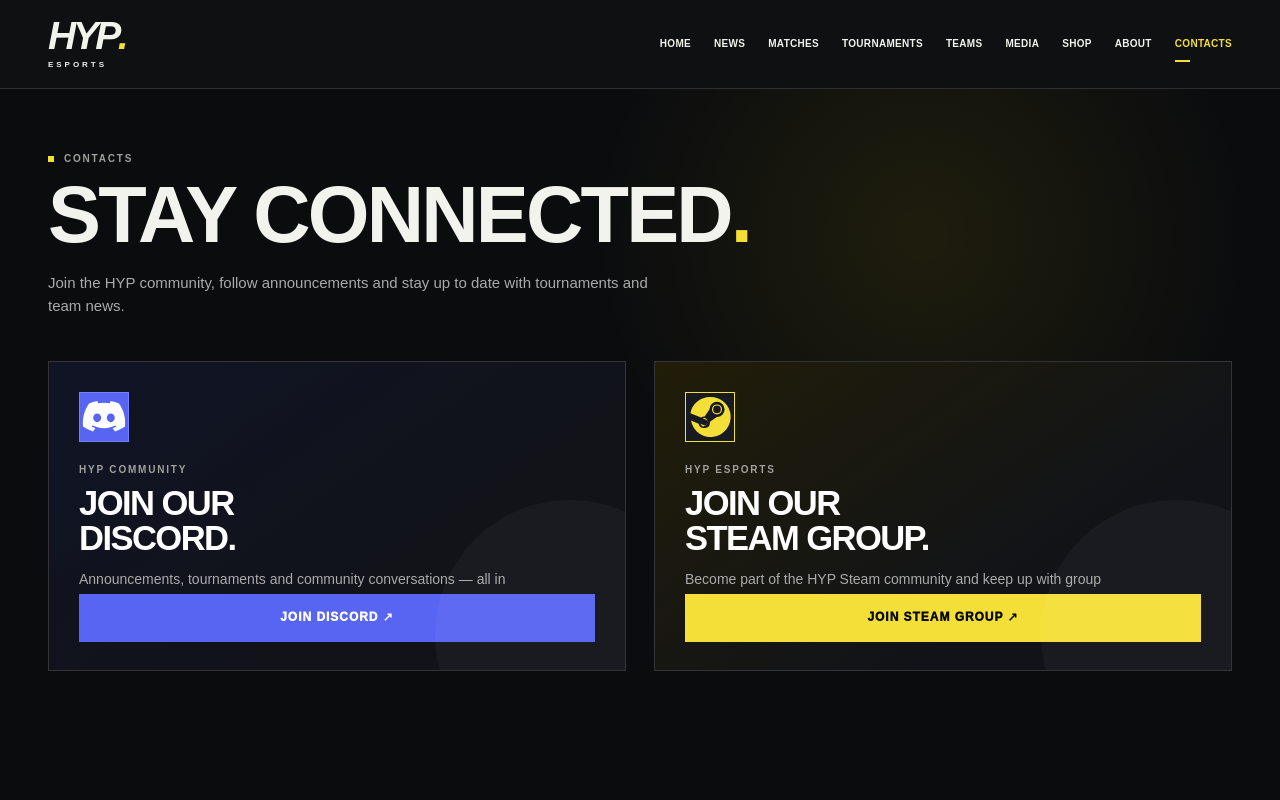
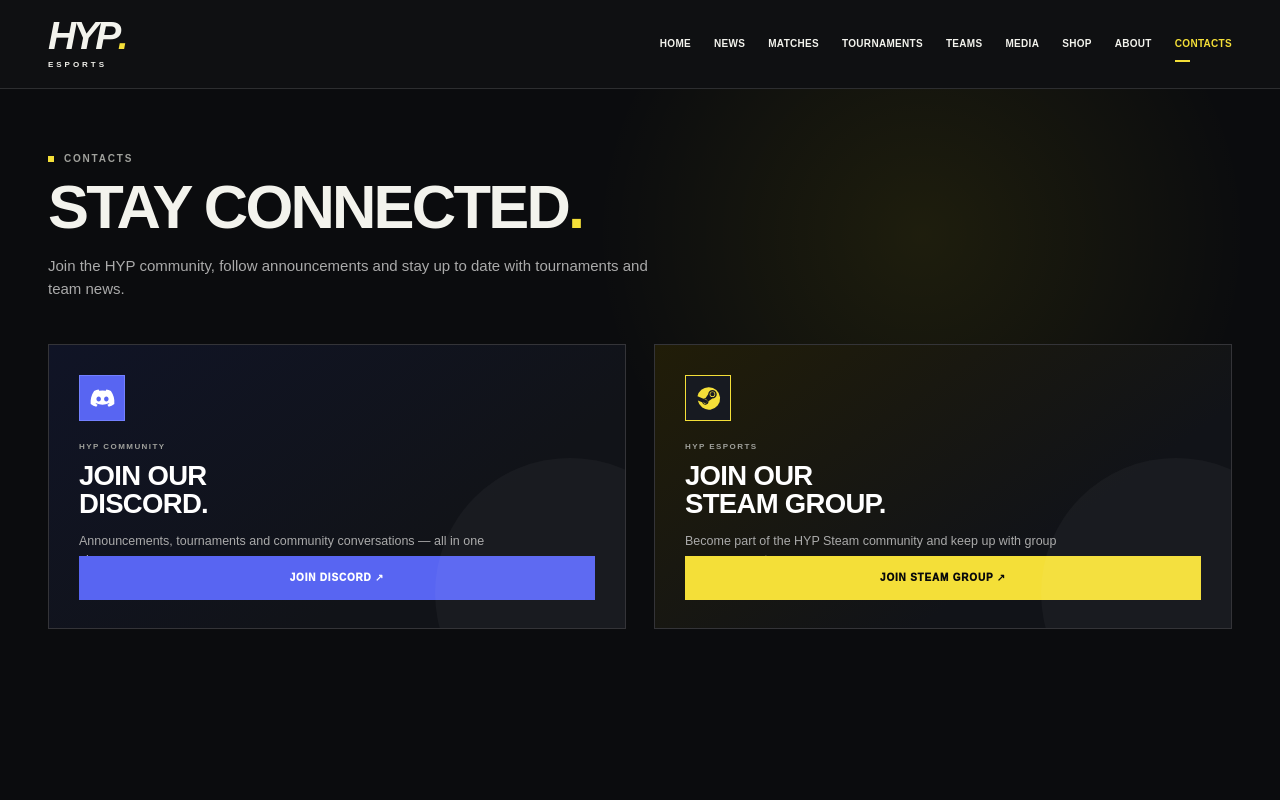
Before and after one commit to dnzlkn10/HYP-Esports-Website, a Next.js app: page /contacts in a window 1280 px wide. Shown: the top 800 px of the page. Built offline with nearby package versions, Linux system fonts and the light colour scheme.

Commit message:
style: lighten Contacts typography and size

```diff
--- a/app/globals.css
+++ b/app/globals.css
@@ -2061,3 +2061,15 @@ textarea::placeholder {
 .community-card>p:not(.eyebrow){font-size:14px;line-height:1.5;max-width:430px}
 .community-cta{left:30px;right:30px;bottom:28px;min-height:48px}
 @media(max-width:760px){.contacts-hero h1{font-size:clamp(42px,13vw,62px)}.community-card{min-height:320px;padding:24px}.community-cta{left:24px;right:24px;bottom:24px}}
+
+/* Contacts typography + platform icon correction */
+.contacts-hero h1{font-size:clamp(40px,4.8vw,68px);font-weight:800;letter-spacing:-.045em}
+.community-card{min-height:285px}
+.community-card h2{font-size:clamp(25px,2.15vw,34px);font-weight:800;letter-spacing:-.025em;line-height:1.02}
+.community-card .eyebrow{font-size:8px}
+.community-card>p:not(.eyebrow){font-size:12.5px;line-height:1.45}
+.community-icon{width:46px;height:46px}
+.community-icon svg{width:27px;height:27px;display:block}
+.discord-icon{color:#fff}
+.steam-icon{color:var(--yellow)}
+.community-cta{min-height:44px;font-size:10px}
```
